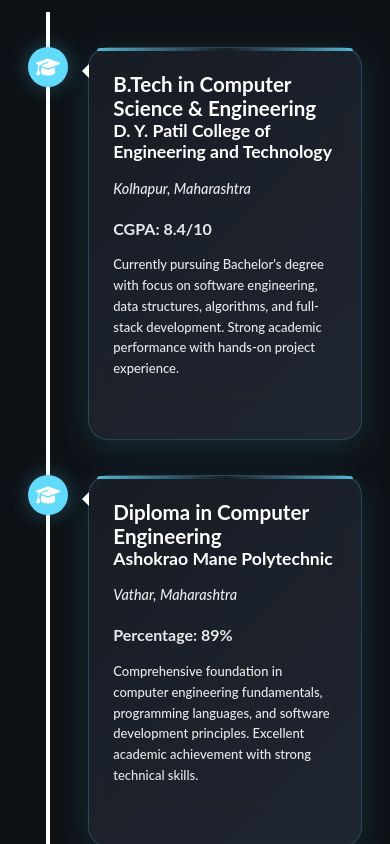
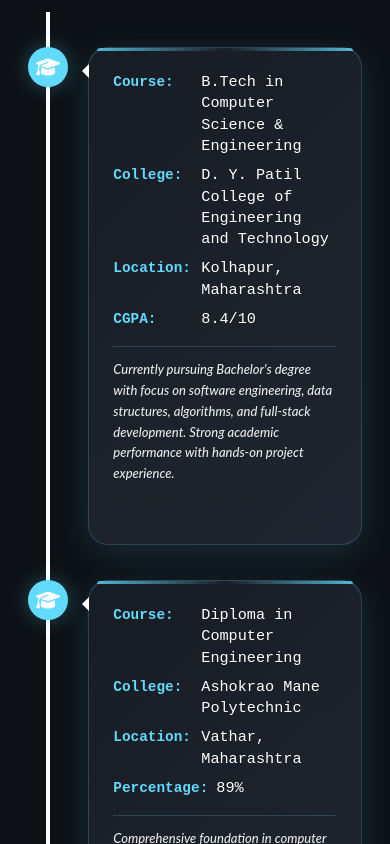
Before and after one commit to arpatil-dev/Portfolio, a React (Create React App) app: page / in a window 390 px wide. Shown: the part 5960-6804 px from the top of the page. Built offline with nearby package versions, Linux system fonts and the light colour scheme.

Commit message:
Project Card Changes Done

```diff
--- a/src/assets/styles/Education.scss
+++ b/src/assets/styles/Education.scss
@@ -64,6 +64,40 @@
     }
 }
 
+// Education details styling
+.education-details {
+    margin-bottom: 16px;
+
+    .detail-item {
+        display: flex;
+        align-items: baseline;
+        margin-bottom: 8px;
+        gap: 8px;
+
+        .detail-label {
+            font-weight: 600;
+            color: var(--primary-color);
+            font-size: 0.9rem;
+            min-width: 80px;
+            flex-shrink: 0;
+        }
+
+        .detail-value {
+            color: var(--dark-text-primary);
+            font-size: 0.95rem;
+            line-height: 1.4;
+        }
+    }
+}
+
+.description {
+    margin-top: 16px !important;
+    padding-top: 12px !important;
+    border-top: 1px solid rgba(97,218,251,0.2) !important;
+    font-style: italic !important;
+    line-height: 1.6 !important;
+}
+
 // Light mode styles
 .light-mode #education {
     &::after {
@@ -108,6 +142,23 @@
         p {
             color: var(--light-text-secondary) !important;
         }
+    }
+
+    // Light mode education details
+    .education-details {
+        .detail-item {
+            .detail-label {
+                color: var(--success-color);
+            }
+
+            .detail-value {
+                color: var(--light-text-primary);
+            }
+        }
+    }
+
+    .description {
+        border-top-color: rgba(25, 118, 210, 0.2) !important;
     }
 }
 
--- a/src/assets/styles/Project.scss
+++ b/src/assets/styles/Project.scss
@@ -7,7 +7,7 @@
 .project-header {
     display: flex;
     justify-content: space-between;
-    align-items: flex-start;
+    align-items: center;
     margin-bottom: 10px;
     gap: 15px;
     margin-top: 20px;
@@ -71,6 +71,7 @@
         font-size: 0.9rem;
         flex-shrink: 0;
         margin-top: 5px;
+        align-self: flex-start;
 
         &:hover {
             background: var(--primary-color);
@@ -151,7 +152,7 @@
         font-weight: 600;
         text-align: center;
         border-radius: 16px;
-        margin-top: 2px;
+        margin-top: 8px;
         padding: 2.5px 12px;
         position: relative;
         letter-spacing: 0.5px;
@@ -255,7 +256,7 @@
     }
 
     .project:hover .github-icon {
-        transform: scale(1.15);
+        // transform: scale(1.15);
     }
 
     .github-icon img {
@@ -337,3 +338,7 @@
 .project p {
     color: rgba(227, 227, 227, 0.8);
 }
+
+.project h2{
+    font-size: 1.3rem;
+}
--- a/src/components/Education.tsx
+++ b/src/components/Education.tsx
@@ -17,11 +17,25 @@
             date="Jun 2023 - Sep 2026"
             icon={<FontAwesomeIcon icon={faGraduationCap} />}
           >
-            <h3 className="vertical-timeline-element-title">B.Tech in Computer Science & Engineering</h3>
-            <h4 className="vertical-timeline-element-subtitle">D. Y. Patil College of Engineering and Technology</h4>
-            <p className="location">Kolhapur, Maharashtra</p>
-            <p className="grade">CGPA: 8.4/10</p>
-            <p>
+            <div className="education-details">
+              <div className="detail-item">
+                <span className="detail-label">Course:</span>
+                <span className="detail-value">B.Tech in Computer Science & Engineering</span>
+              </div>
+              <div className="detail-item">
+                <span className="detail-label">College:</span>
+                <span className="detail-value">D. Y. Patil College of Engineering and Technology</span>
+              </div>
+              <div className="detail-item">
+                <span className="detail-label">Location:</span>
+                <span className="detail-value">Kolhapur, Maharashtra</span>
+              </div>
+              <div className="detail-item">
+                <span className="detail-label">CGPA:</span>
+                <span className="detail-value">8.4/10</span>
+              </div>
+            </div>
+            <p className="description">
               Currently pursuing Bachelor's degree with focus on software engineering, data structures, algorithms, and full-stack development. Strong academic performance with hands-on project experience.
             </p>
           </VerticalTimelineElement>
@@ -30,11 +44,25 @@
             date="Sep 2020 - May 2023"
             icon={<FontAwesomeIcon icon={faGraduationCap} />}
           >
-            <h3 className="vertical-timeline-element-title">Diploma in Computer Engineering</h3>
-            <h4 className="vertical-timeline-element-subtitle">Ashokrao Mane Polytechnic</h4>
-            <p className="location">Vathar, Maharashtra</p>
-            <p className="grade">Percentage: 89%</p>
-            <p>
+            <div className="education-details">
+              <div className="detail-item">
+                <span className="detail-label">Course:</span>
+                <span className="detail-value">Diploma in Computer Engineering</span>
+              </div>
+              <div className="detail-item">
+                <span className="detail-label">College:</span>
+                <span className="detail-value">Ashokrao Mane Polytechnic</span>
+              </div>
+              <div className="detail-item">
+                <span className="detail-label">Location:</span>
+                <span className="detail-value">Vathar, Maharashtra</span>
+              </div>
+              <div className="detail-item">
+                <span className="detail-label">Percentage:</span>
+                <span className="detail-value">89%</span>
+              </div>
+            </div>
+            <p className="description">
               Comprehensive foundation in computer engineering fundamentals, programming languages, and software development principles. Excellent academic achievement with strong technical skills.
             </p>
           </VerticalTimelineElement>
```
